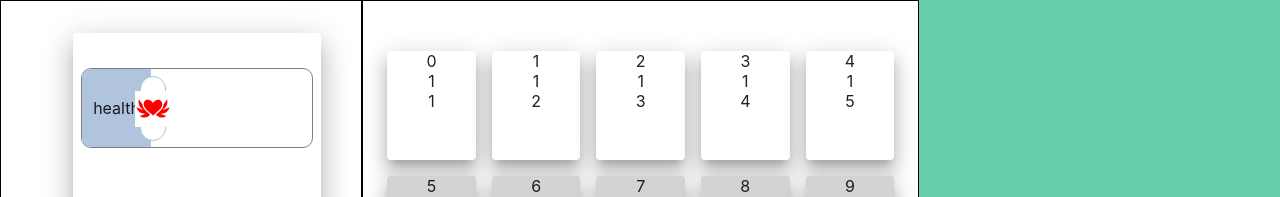
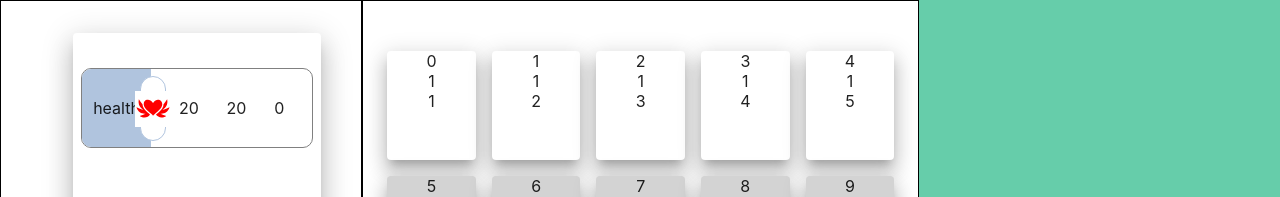
Before and after one commit to arturaszuta/card-warrior, a React (Create React App) app: page / in a window 1280 px wide. Shown: the top 197 px of the page. Built offline with nearby package versions, Linux system fonts and the light colour scheme.

Commit message:
Add hp values.

```diff
--- a/src/components/StatsCard.tsx
+++ b/src/components/StatsCard.tsx
@@ -8,7 +8,13 @@ const StatsCard = (props:any) => {
 
     const contentBuilder = (type: string, data: any) => {
         if (type == "hp") {
-            //do something
+            return (
+                [
+                    <div>{data.hp}</div>,
+                    <div>{data.maxhp}</div>,
+                    <div>{data.regen}</div>,
+                ]
+            )
         }
         if (type == "dmg") {
             //do something
@@ -22,7 +28,7 @@ const StatsCard = (props:any) => {
         <Grid item className="statsCard">
             <div className="stats-card-start">{text}</div>
             <div className="stats-card-icon">{icon}</div>
-            <div className="stats-card-text"></div>
+            <div className="stats-card-text">{contentBuilder(type, data)}</div>
         </Grid>
     )
 }
```
Also changed, not shown: 1 other file (tests, documents, lock files or other folders).
